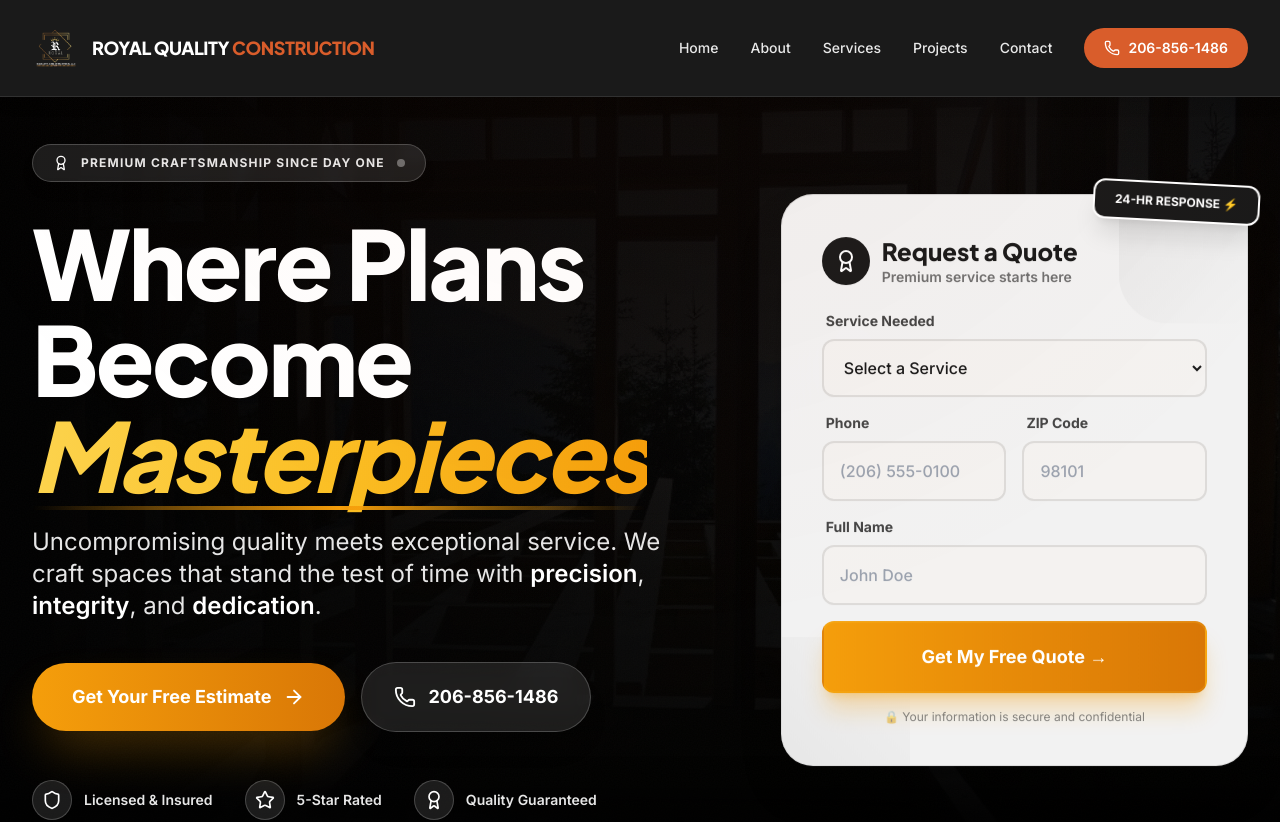
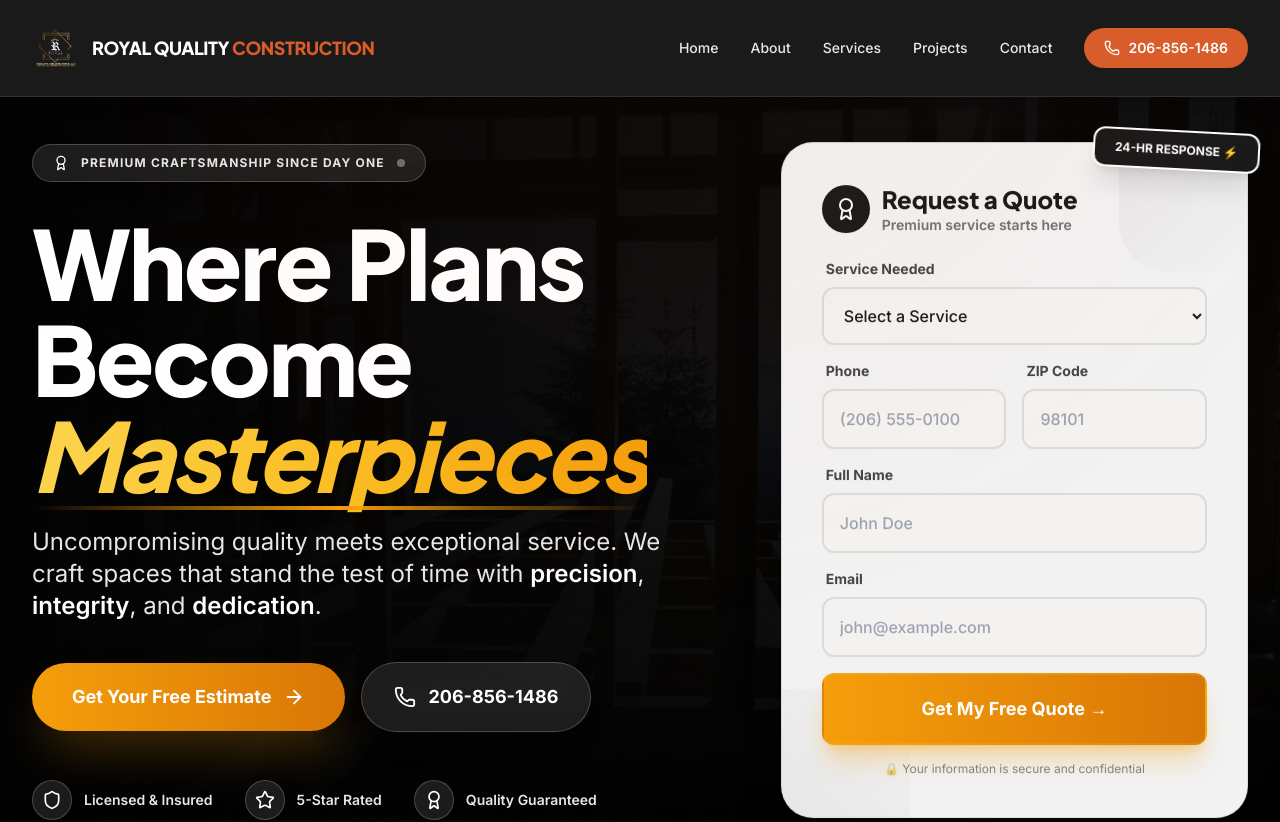
Before and after one commit to Julianthewebdesigner/Royalqualityconstructionllc, a React (Vite) app: page / in a window 1280 px wide. Shown: the top 822 px of the page. Built offline with nearby package versions, Linux system fonts and the light colour scheme.

Commit message:
form issues

```diff
--- a/components/Hero.tsx
+++ b/components/Hero.tsx
@@ -1,9 +1,44 @@
 
-import React from 'react';
+import React, { useRef, useState } from 'react';
+import emailjs from '@emailjs/browser';
 import { Phone, ArrowRight, Award, Shield, Star } from 'lucide-react';
 import { BUSINESS_INFO } from '../constants';
 
+const SERVICE_ID = 'service_xi2ojhz';
+const TEMPLATE_ID = 'template_2rtaaar';
+const PUBLIC_KEY = 'rTisv9mUzGUKgvShR';
+
 const Hero: React.FC = () => {
+  const formRef = useRef<HTMLFormElement>(null);
+  const [status, setStatus] = useState<'idle' | 'loading' | 'success' | 'error'>('idle');
+
+  const handleSubmit = async (e: React.FormEvent) => {
+    e.preventDefault();
+    if (!formRef.current) return;
+
+    console.log('submit fired');
+    console.log('formRef.current', formRef.current);
+
+    const form = formRef.current;
+    (form.elements.namedItem('submitted_at') as HTMLInputElement).value =
+      new Date().toLocaleString('en-US', { dateStyle: 'long', timeStyle: 'short' });
+    (form.elements.namedItem('page_name') as HTMLInputElement).value = window.location.pathname;
+
+    console.log('FormData entries', [...new FormData(form).entries()]);
+
+    setStatus('loading');
+
+    try {
+      const result = await emailjs.sendForm(SERVICE_ID, TEMPLATE_ID, form, { publicKey: PUBLIC_KEY });
+      console.log('EmailJS success', result);
+      setStatus('success');
+      form.reset();
+    } catch (error) {
+      console.error('EmailJS error', error);
+      setStatus('error');
+    }
+  };
+
   return (
     <section id="home" className="relative min-h-screen flex items-center justify-center pt-32 md:pt-36 pb-16 overflow-hidden">
       {/* Hero Background with Luxury Black Overlay */}
@@ -121,37 +156,61 @@ const Hero: React.FC = () => {
                 </div>
               </div>
 
-              <form className="space-y-4 mt-6">
+              {status === 'success' ? (
+                <div className="py-8 text-center space-y-3">
+                  <p className="text-xl font-black text-charcoal">Request Sent!</p>
+                  <p className="text-charcoal/60 text-sm font-medium">We'll get back to you within 24 hours.</p>
+                  <button
+                    onClick={() => setStatus('idle')}
+                    className="text-amber-500 font-bold underline underline-offset-4 text-sm"
+                  >
+                    Send another request
+                  </button>
+                </div>
+              ) : (
+                <form ref={formRef} onSubmit={handleSubmit} className="space-y-4 mt-6">
+                  {/* Hidden fields — values set at submit time */}
+                  <input type="hidden" name="submitted_at" />
+                  <input type="hidden" name="page_name" />
+
                   <div>
                     <label className="block text-sm font-bold text-charcoal/80 mb-2 ml-1">Service Needed</label>
-                  <select className="w-full bg-cream/50 border-2 border-charcoal/10 rounded-xl px-4 py-4 focus:outline-none focus:ring-2 focus:ring-charcoal/30 focus:border-charcoal/30 transition-all font-medium">
-                    <option>Select a Service</option>
-                    <option>Kitchen & Bath Remodeling</option>
-                    <option>Premium Flooring</option>
-                    <option>Custom Carpentry</option>
-                    <option>Luxury Decks & Patios</option>
-                    <option>Home Renovation</option>
+                    <select name="service_needed" required className="w-full bg-cream/50 border-2 border-charcoal/10 rounded-xl px-4 py-4 focus:outline-none focus:ring-2 focus:ring-charcoal/30 focus:border-charcoal/30 transition-all font-medium">
+                      <option value="">Select a Service</option>
+                      <option value="Kitchen & Bath Remodeling">Kitchen & Bath Remodeling</option>
+                      <option value="Premium Flooring">Premium Flooring</option>
+                      <option value="Custom Carpentry">Custom Carpentry</option>
+                      <option value="Luxury Decks & Patios">Luxury Decks & Patios</option>
+                      <option value="Home Renovation">Home Renovation</option>
                     </select>
                   </div>
                   <div className="grid grid-cols-2 gap-4">
                     <div>
                       <label className="block text-sm font-bold text-charcoal/80 mb-2 ml-1">Phone</label>
-                    <input type="tel" placeholder="(206) 555-0100" className="w-full bg-cream/50 border-2 border-charcoal/10 rounded-xl px-4 py-4 focus:outline-none focus:ring-2 focus:ring-charcoal/30 focus:border-charcoal/30 transition-all font-medium" />
+                      <input type="tel" name="phone" required placeholder="(206) 555-0100" className="w-full bg-cream/50 border-2 border-charcoal/10 rounded-xl px-4 py-4 focus:outline-none focus:ring-2 focus:ring-charcoal/30 focus:border-charcoal/30 transition-all font-medium" />
                     </div>
                     <div>
                       <label className="block text-sm font-bold text-charcoal/80 mb-2 ml-1">ZIP Code</label>
-                    <input type="text" placeholder="98101" className="w-full bg-cream/50 border-2 border-charcoal/10 rounded-xl px-4 py-4 focus:outline-none focus:ring-2 focus:ring-charcoal/30 focus:border-charcoal/30 transition-all font-medium" />
+                      <input type="text" name="zip_code" required placeholder="98101" className="w-full bg-cream/50 border-2 border-charcoal/10 rounded-xl px-4 py-4 focus:outline-none focus:ring-2 focus:ring-charcoal/30 focus:border-charcoal/30 transition-all font-medium" />
                     </div>
                   </div>
                   <div>
                     <label className="block text-sm font-bold text-charcoal/80 mb-2 ml-1">Full Name</label>
-                  <input type="text" placeholder="John Doe" className="w-full bg-cream/50 border-2 border-charcoal/10 rounded-xl px-4 py-4 focus:outline-none focus:ring-2 focus:ring-charcoal/30 focus:border-charcoal/30 transition-all font-medium" />
+                    <input type="text" name="full_name" required placeholder="John Doe" className="w-full bg-cream/50 border-2 border-charcoal/10 rounded-xl px-4 py-4 focus:outline-none focus:ring-2 focus:ring-charcoal/30 focus:border-charcoal/30 transition-all font-medium" />
                   </div>
-                <button className="w-full bg-gradient-to-r from-amber-500 to-amber-600 text-white py-5 rounded-xl font-bold text-lg hover:from-amber-600 hover:to-amber-700 transition-all shadow-xl shadow-amber-500/30 hover:shadow-amber-500/50 active:scale-95 mt-2 border-2 border-amber-400/20">
-                  Get My Free Quote →
+                  <div>
+                    <label className="block text-sm font-bold text-charcoal/80 mb-2 ml-1">Email</label>
+                    <input type="email" name="email" required placeholder="john@example.com" className="w-full bg-cream/50 border-2 border-charcoal/10 rounded-xl px-4 py-4 focus:outline-none focus:ring-2 focus:ring-charcoal/30 focus:border-charcoal/30 transition-all font-medium" />
+                  </div>
+                  {status === 'error' && (
+                    <p className="text-red-500 text-sm font-bold text-center">Something went wrong. Please try again or call us.</p>
+                  )}
+                  <button type="submit" disabled={status === 'loading'} className="w-full bg-gradient-to-r from-amber-500 to-amber-600 text-white py-5 rounded-xl font-bold text-lg hover:from-amber-600 hover:to-amber-700 transition-all shadow-xl shadow-amber-500/30 hover:shadow-amber-500/50 active:scale-95 mt-2 border-2 border-amber-400/20 disabled:opacity-70 disabled:cursor-not-allowed disabled:active:scale-100">
+                    {status === 'loading' ? 'Sending...' : 'Get My Free Quote →'}
                   </button>
                   <p className="text-xs text-center text-charcoal/50 mt-3">🔒 Your information is secure and confidential</p>
                 </form>
+              )}
             </div>
           </div>
         </div>
```
Lines whose indentation alone changed are shown as unchanged.
